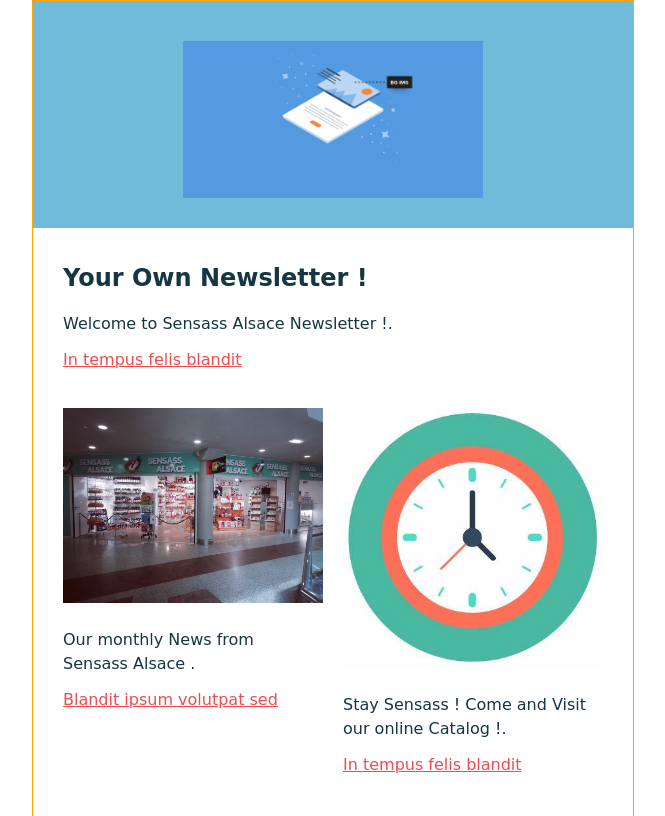
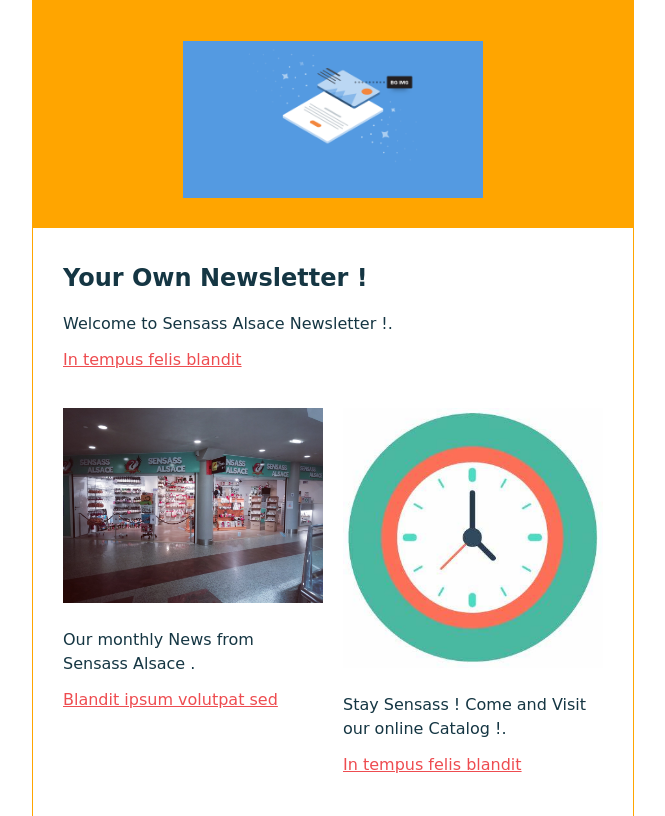
Before and after one commit to totoro65/emailforwork, a plain HTML site: page index.html in a window 1280 px wide. Shown: the top 816 px of the page, without its empty margins (307-972 px from the left). Drawn offline with Linux system fonts and the light colour scheme.

Commit message:
Update index.html

```diff
--- a/index.html
+++ b/index.html
@@ -24,7 +24,7 @@
       <td align="center" style="padding:0;">
         <table role="presentation" style="width:602px;border-collapse:collapse;border:1px solid #ffa500;border-spacing:0;text-align:left;">
           <tr>
-            <td align="center" style="padding:40px 0 30px 0;background:#70bbd9;">
+            <td align="center" style="padding:40px 0 30px 0;background:#ffa500;">
               <img src="52a4e1268f683331fd50a3559839ea07.png" alt="" width="300" style="height:auto;display:block;" />
             </td>
           </tr>
```
